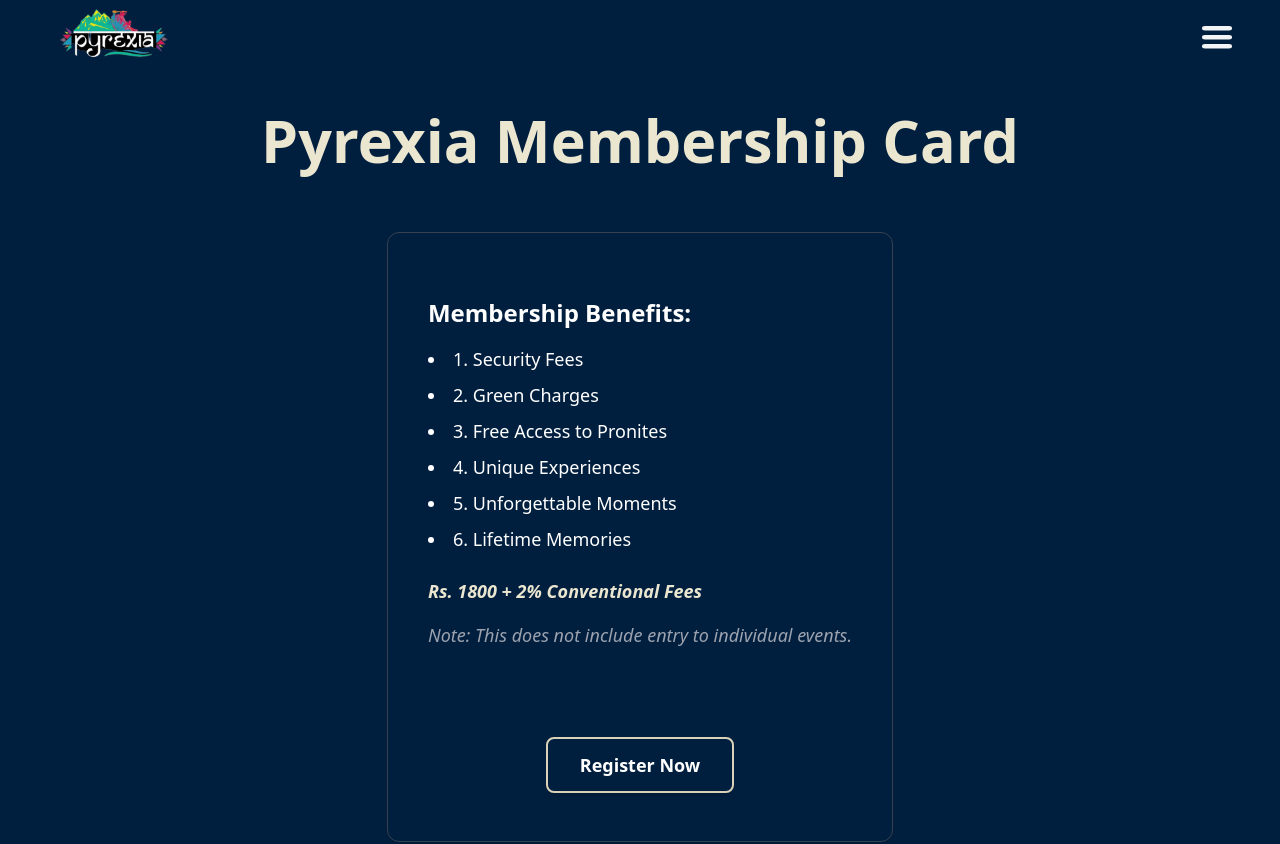
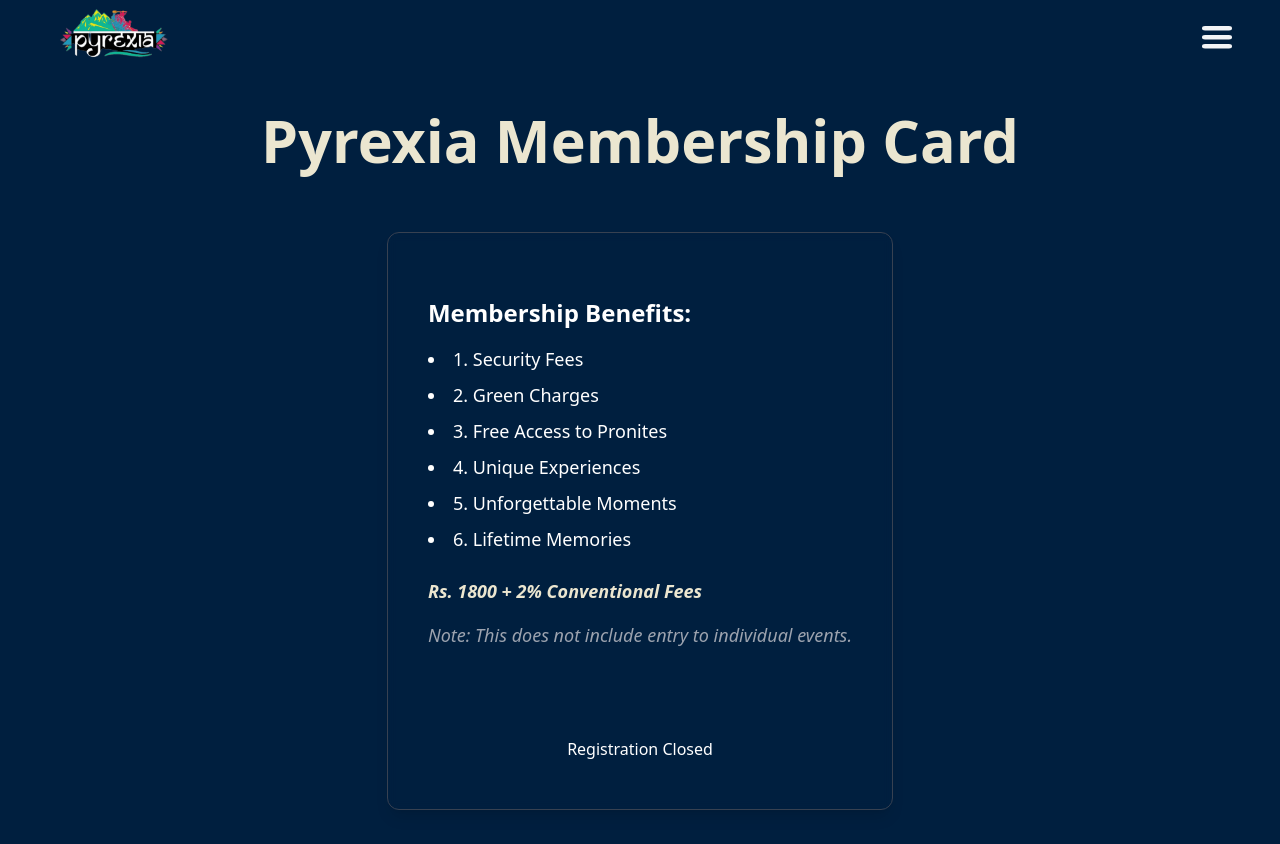
Before and after one commit to rekha-beniwal/Pyrexia, a React (Create React App) app in the folder frontend/: page /membership-card in a window 1280 px wide. Shown: the top 844 px of the page. Built offline with nearby package versions, Linux system fonts and the light colour scheme.

Commit message:
Update MembershipCard.js

```diff
--- a/frontend/src/components/MembershipCard.js
+++ b/frontend/src/components/MembershipCard.js
@@ -40,12 +40,13 @@ const MembershipCard = () => {
 
           {/* Register Button */}
           <div className="flex justify-center items-center mt-8 p-4">
-            <button
+  {/*  <button
               className="bg-[#001f3f] hover:bg-gradient-to-t from-blue-800 via-blue-500 to-blue-400 text-white-black px-8 py-3 rounded-lg font-bold text-lg border-2 border-[#d9d2b8] shadow-md hover:shadow-lg transition duration-300"
               onClick={() => {navigate("/membership-card-form")}}
             >
               Register Now
-            </button>
+            </button>*/}
+            Registration Closed
           </div>
           </div>
           </div>
```
